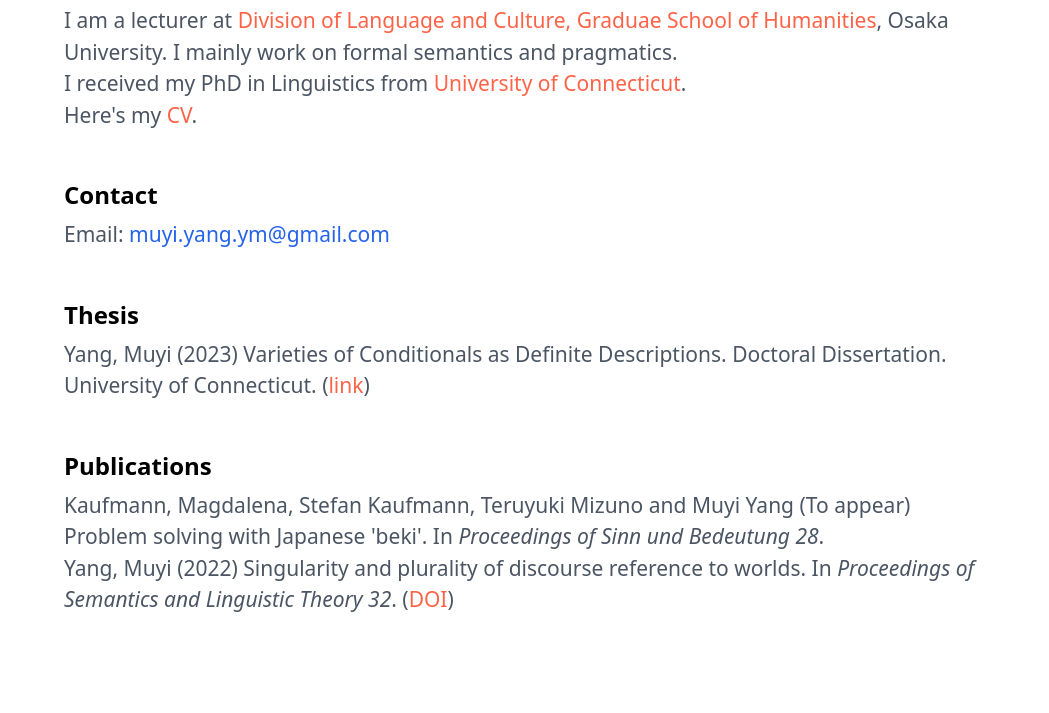
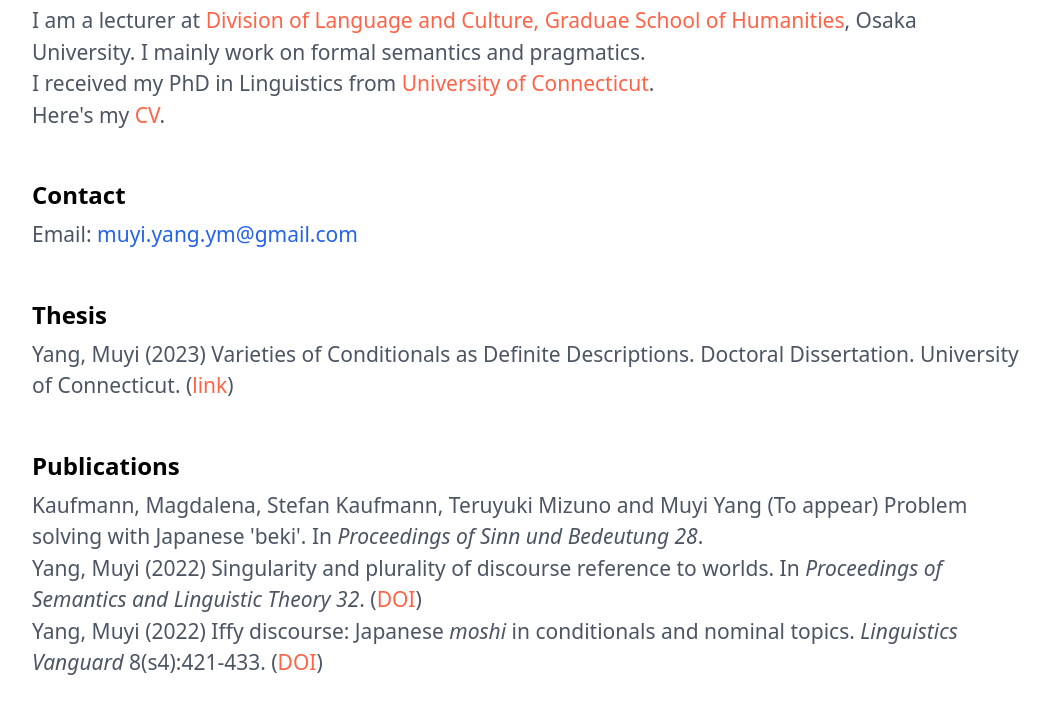
Before and after one commit to muyiyangym/muyiyangym.github.io, a plain HTML site: page index.html in a window 1280 px wide. Shown: the part 167-880 px from the top of the page, without its empty margins (112-1161 px from the left). Before the commit the page ends 847 px from the top, so only its background shows below. Drawn offline with nearby package versions, Linux system fonts and the light colour scheme.

Commit message:
Update index.html

```diff
--- a/index.html
+++ b/index.html
@@ -26,7 +26,7 @@
 
   </head>
   <body class="">
-    <div class="container mx-auto px-20 py-8">
+    <div class="container mx-auto px-12 py-8">
       <div
         class="bg-white flex flex-col space-y-12 rounded-lg p-8 md:px-24 px-8"
       >
@@ -74,6 +74,10 @@
           <p class="text-gray-600" align="left"  >
           Yang, Muyi (2022) Singularity and plurality of discourse reference to worlds. In <i>Proceedings of Semantics and Linguistic Theory 32</i>. (<a href="https://doi.org/10.3765/salt.v1i0.5341">DOI</a>)
           </p>
+
+          <p class="text-gray-600" align="left"  >
+          Yang, Muyi (2022) Iffy discourse: Japanese <i>moshi</i> in conditionals and nominal topics. <i> Linguistics Vanguard</i> 8(s4):421-433. (<a href="https://doi.org/10.1515/lingvan-2021-0034">DOI</a>)
+          </p>
         </div>
 
       </div>
```
